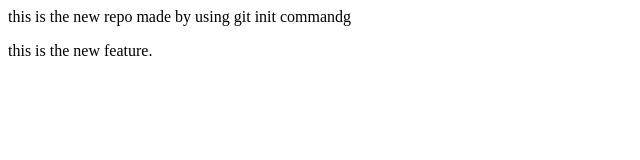
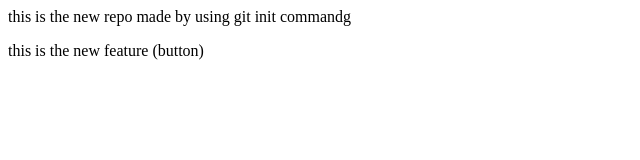
Before and after one commit to yashxyathh/localrepo, a plain HTML site: page index.html in a window 1280 px wide. Shown: the full height of the page, 0-640 px from the left. Drawn offline with Linux system fonts and the light colour scheme.

```diff
--- a/index.html
+++ b/index.html
@@ -2,5 +2,5 @@
     this is the new repo made by using git init commandg
 </p>
 <p>
-    this is the new feature.
+    this is the new feature (button)
 </p>
```
